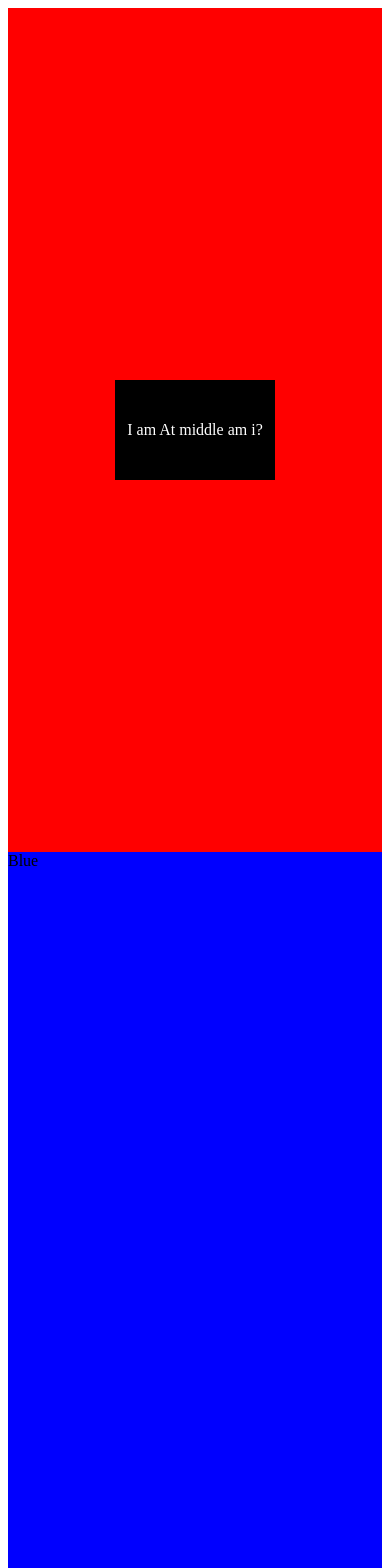
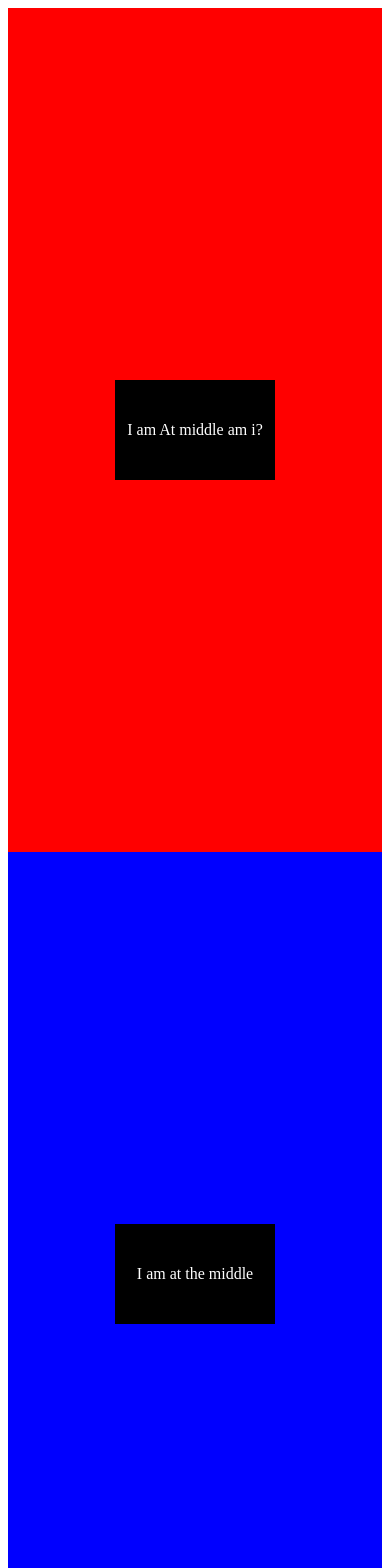
Before and after one commit to jbertan/redux, a Next.js app: page / in a window 390 px wide. Shown: the top 1568 px of the page. Built offline with nearby package versions, Linux system fonts and the light colour scheme.

Commit message:
test flex middle and grid phone testing

```diff
--- a/src/pages/index.tsx
+++ b/src/pages/index.tsx
@@ -2,6 +2,7 @@ import Head from "next/head";
 import Image from "next/image";
 import { Inter } from "next/font/google";
 import MiddleBox from "@/components/middleBox";
+import MiddleBoxGrid from "@/components/middle-box-grid";
 
 const inter = Inter({ subsets: ["latin"] });
 
@@ -18,7 +19,9 @@ export default function Home() {
         <div className="container__red">
           <MiddleBox />
         </div>
-        <div className="container__blue">Blue</div>
+        <div className="container__blue">
+          <MiddleBoxGrid />
+        </div>
       </main>
     </>
   );
--- a/src/styles/sass/components/_middlebox.scss
+++ b/src/styles/sass/components/_middlebox.scss
@@ -8,6 +8,10 @@
   color: white;
 }
 .middle__box__grid {
+  align-self: center;
+  justify-self: center;
+  grid-column: 2 / 3;
+  grid-row: 2 / 3;
   display: flex;
   justify-content: center;
   align-items: center;
```
